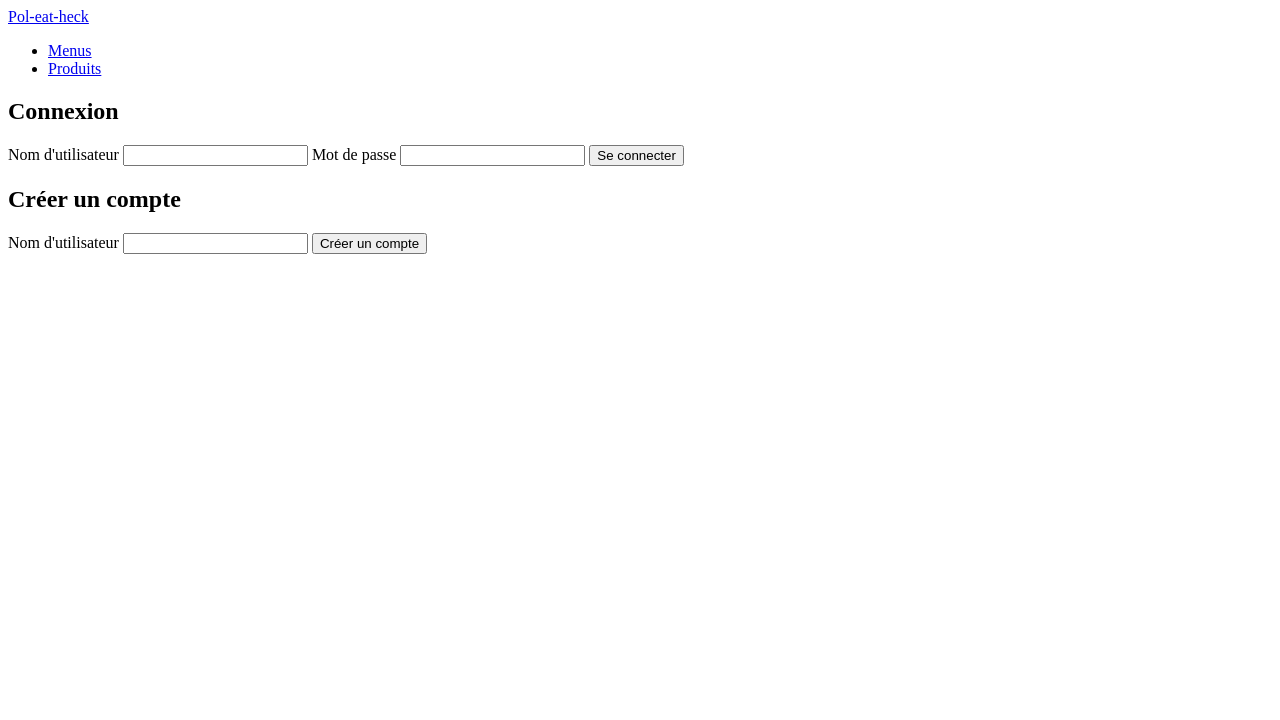
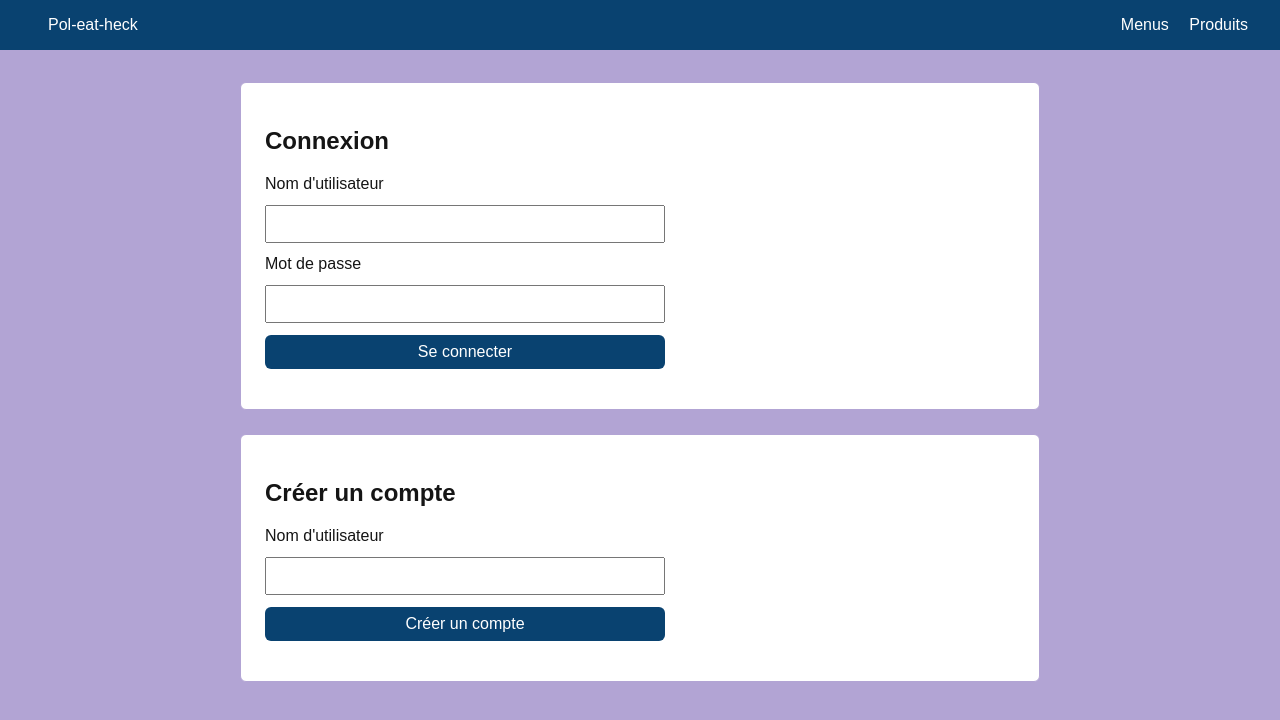
Before and after one commit to Tomax-21/4a-isi-projet-front, a plain HTML site: page login.html in a window 1280 px wide. Drawn offline with Linux system fonts and the light colour scheme.

Commit message:
add css style

```diff
--- a/css/style.css
+++ b/css/style.css
@@ -0,0 +1,68 @@
+body {
+  font-family: sans-serif;
+  margin: 0;
+  background-color: #b2a4d4;
+  color: #151515;
+}
+
+main {
+  max-width: 800px;
+  margin: 2rem auto;
+  padding: 0 1rem;
+}
+
+header {
+  display: flex;
+  justify-content: space-between;
+  align-items: center;
+  padding: 1rem 2rem;
+  background-color: #094270;
+  color: white;
+}
+
+header a {
+  color: white;
+  text-decoration: none;
+  margin-left: 1rem;
+}
+
+section {
+  background: white;
+  padding: 1.5rem;
+  margin-bottom: 1.5rem;
+  border-radius: 6px;
+  border: 1px solid #b2a4d4;
+}
+
+form {
+  display: flex;
+  flex-direction: column;
+  gap: 0.75rem;
+  max-width: 400px;
+}
+
+input, button {
+  padding: 0.5rem;
+  font-size: 1rem;
+}
+
+button {
+  cursor: pointer;
+  background-color: #094270;
+  color: white;
+  border: none;
+  border-radius: 6px;
+}
+
+#login-error, #register-error {
+  color: #c0392b;
+  font-weight: bold;
+}
+
+#register-result {
+  margin-top: 1rem;
+  padding: 1rem;
+  background-color: #eafaf1;
+  border: 1px solid #27ae60;
+  border-radius: 6px;
+}
--- a/login.html
+++ b/login.html
@@ -13,10 +13,8 @@
         <a href="index.html">Pol-eat-heck</a>
 
         <nav>
-            <ul>
-                <li><a href="menus.html">Menus</a></li>
-                <li><a href="products.html">Produits</a></li>
-            </ul>
+            <a href="menus.html">Menus</a>
+            <a href="products.html">Produits</a>
         </nav>
     </header>
     <main>
@@ -46,8 +44,7 @@
             <p id="register-error"></p>
 
             <div id="register-result" hidden>
-                <p>Le compte a correctement été créé. Vous pouvez vous connecter avec le mot de passe suivant (affiché
-                    seulement maintenant !) :</p>
+                <p>Le compte a correctement été créé. Vous pouvez vous connecter avec le mot de passe suivant (affiché seulement maintenant!) :</p>
                 <strong id="generated-password"></strong>
                 <!-- in the future : add copy button -->
             </div>
```
